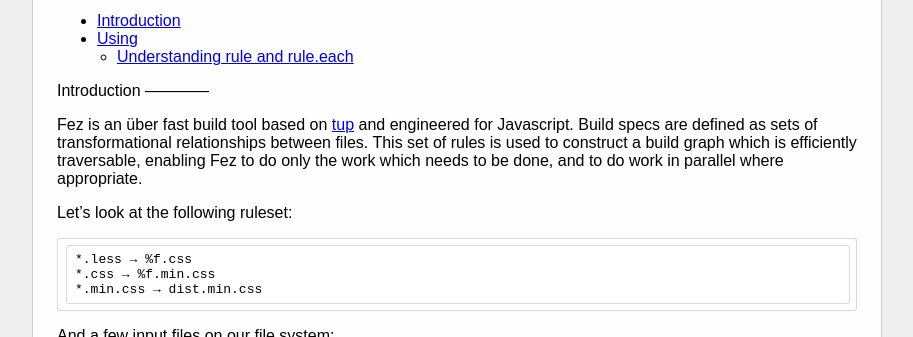
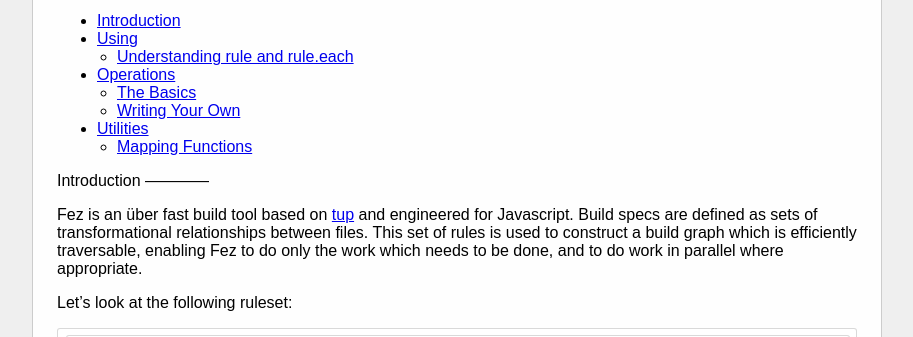
Before and after one commit to barretron/fez.github.io, a Jekyll site: the page built from docs.md, in a window 1280 px wide and 900 px high, cut to the strip 324-661 px from the top of the window. Shown: the whole strip, without its empty margins (183-1096 px from the left). Built offline with Jekyll 4.4.1, drawn with Linux system fonts in a browser that asks for light colours; some web fonts are replaced; Markdown is read by kramdown in place of the engine named in the settings.

Commit message:
Added a bunch to TOC

```diff
--- a/docs.md
+++ b/docs.md
@@ -6,6 +6,11 @@ title: Fez - Documentation
 * <a href="#intro">Introduction</a>
 * <a href="#using">Using</a>
   * <a href="#understanding">Understanding rule and rule.each</a>
+* <a href="#ops">Operations</a>
+  * <a href="#op-basics">The Basics</a>
+  * <a href="#op-writing">Writing Your Own</a>
+* <a href="#utilities">Utilities</a>
+  * <a href="#mapping">Mapping Functions</a>
 
 <a name="intro"></a>
 Introduction
```
